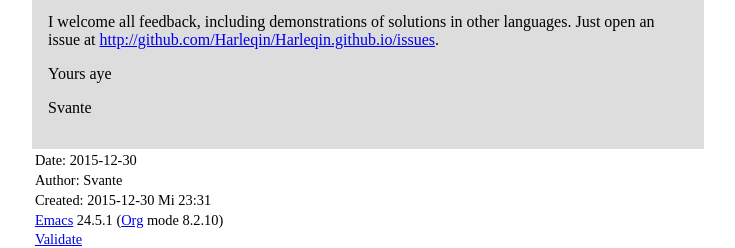
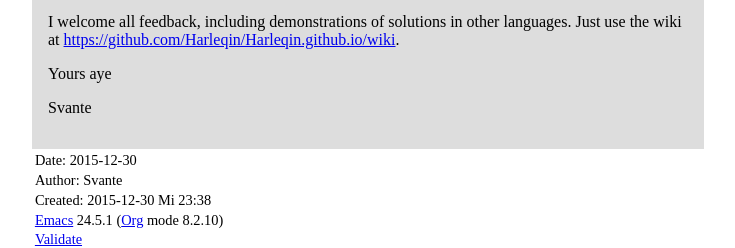
Before and after one commit to Harleqin/Harleqin.github.io, a plain HTML site: page 2015-12-30-generic-functions-and-multimethods-versus-visitors-and-factories.html in a window 1280 px wide. Shown: the part 8322-8570 px from the top of the page, without its empty margins (272-1007 px from the left). Drawn offline with Linux system fonts and the light colour scheme.

Commit message:
use wiki instead of issues for discussion

```diff
--- a/2015-12-30-generic-functions-and-multimethods-versus-visitors-and-factories.html
+++ b/2015-12-30-generic-functions-and-multimethods-versus-visitors-and-factories.html
@@ -2,7 +2,7 @@
 <html>
 <head>
 <title>Generic functions and multimethods versus visitors and factories</title>
-<!-- 2015-12-30 Mi 23:31 -->
+<!-- 2015-12-30 Mi 23:38 -->
 <meta  charset="utf-8">
 <meta  name="generator" content="Org-mode">
 <meta  name="author" content="Svante">
@@ -811,9 +811,10 @@ alternatives in sight when you must use Java.
 
 <p>
 I welcome all feedback, including demonstrations of solutions in other
-languages.  Just open an issue at
-<a href="http://github.com/Harleqin/Harleqin.github.io/issues">http://github.com/Harleqin/Harleqin.github.io/issues</a>.
+languages.  Just use the wiki at
+<a href="https://github.com/Harleqin/Harleqin.github.io/wiki">https://github.com/Harleqin/Harleqin.github.io/wiki</a>.
 </p>
+
 
 
 <p>
@@ -829,7 +830,7 @@ Svante
 <div id="postamble" class="status">
 <p class="date">Date: 2015-12-30</p>
 <p class="author">Author: Svante</p>
-<p class="date">Created: 2015-12-30 Mi 23:31</p>
+<p class="date">Created: 2015-12-30 Mi 23:38</p>
 <p class="creator"><a href="http://www.gnu.org/software/emacs/">Emacs</a> 24.5.1 (<a href="http://orgmode.org">Org</a> mode 8.2.10)</p>
 <p class="validation"><a href="http://validator.w3.org/check?uri=referer">Validate</a></p>
 </div>
```
Also changed, not shown: 1 other file.
